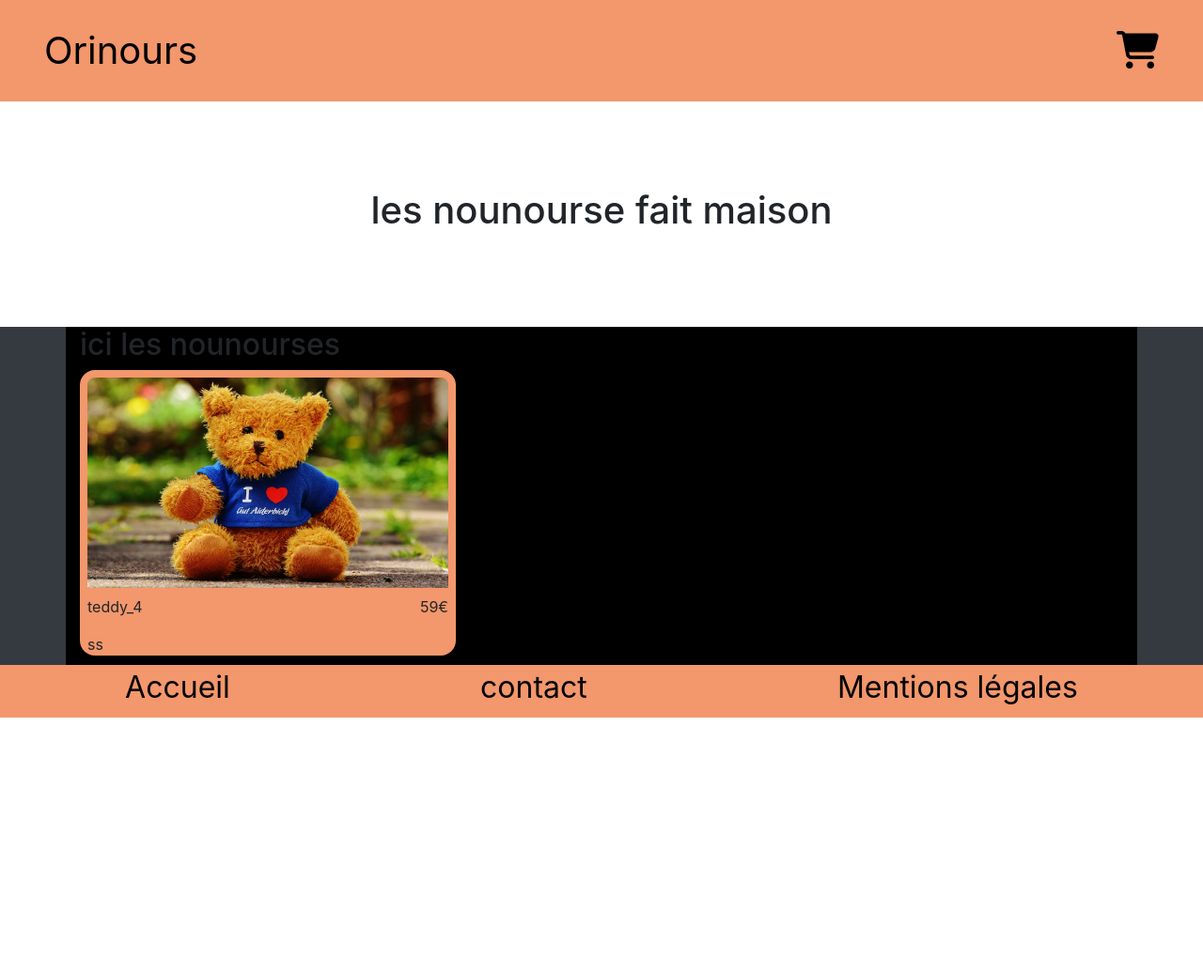
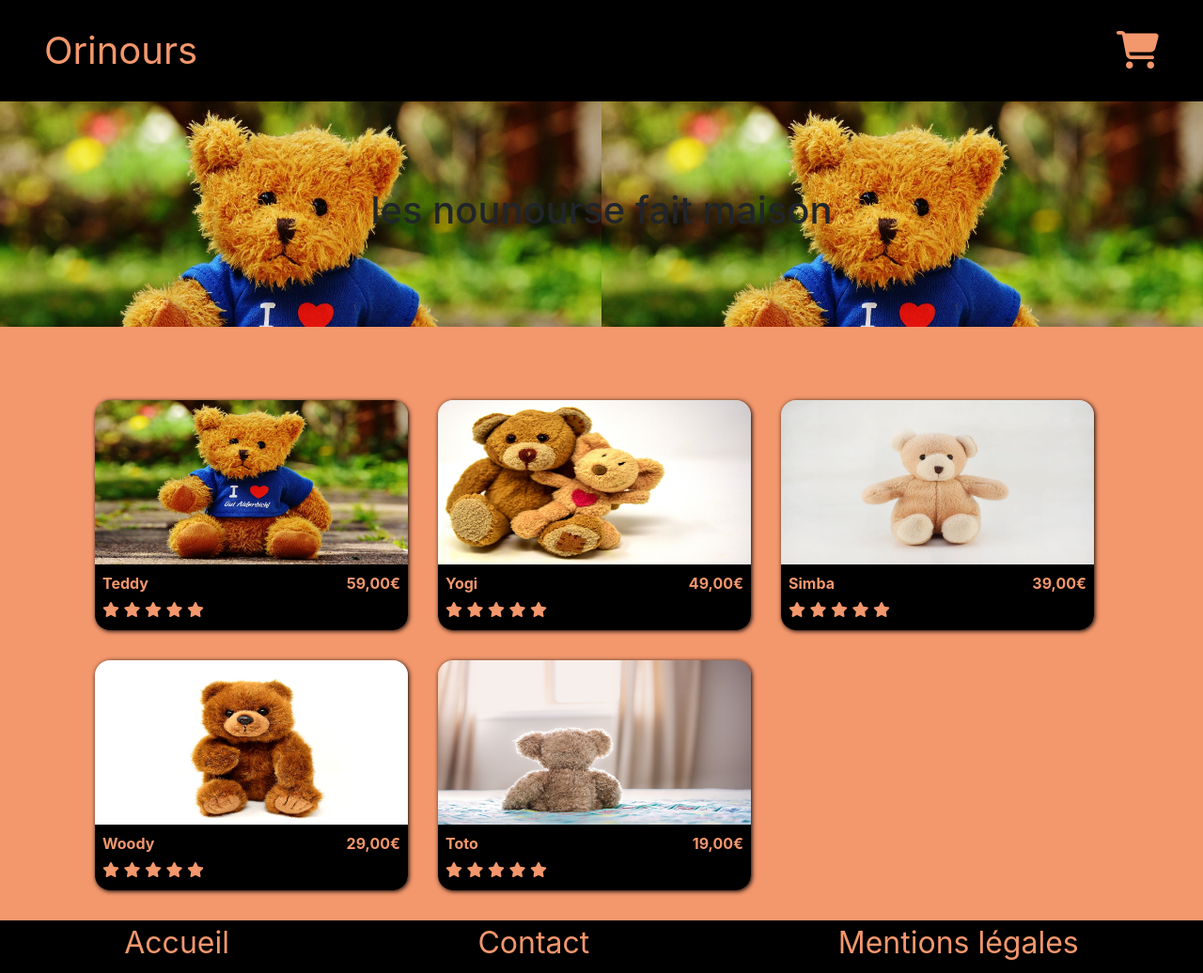
Before and after one commit to GitHubFaouaz/Oricono, a plain HTML site: page front-end/index.html in a window 1280 px wide. Shown: the whole page at 94% size. Before the commit the page ends 800 px from the top, so only its background shows below. Drawn offline with nearby package versions, Linux system fonts and the light colour scheme.

Commit message:
page principale

```diff
--- a/front-end/index.html
+++ b/front-end/index.html
@@ -9,13 +9,13 @@
 
     <!-- Bootstrap CSS -->
     <link rel="stylesheet" href="https://stackpath.bootstrapcdn.com/bootstrap/4.3.1/css/bootstrap.min.css" integrity="sha384-ggOyR0iXCbMQv3Xipma34MD+dH/1fQ784/j6cY/iJTQUOhcWr7x9JvoRxT2MZw1T" crossorigin="anonymous">
-    <link rel="stylesheet" href="style.css">
+    <link rel="stylesheet" href="./sass/style.css">
   </head>
   <body>
     <header>
         <div class="container-fluid col-12">
           <div id="header-container">
-            <nav class="navbar   "><!--bg-dark-->
+            <nav class="navbar   ">
                 <a href="index.html">Orinours</a>
                 <a href="cart.html"><i class="fas fa-shopping-cart"></i></a>
             </nav>
@@ -24,32 +24,90 @@
     </header>
     <main>
 
-
+    <section>
       <div class="contener-fluid contener-bear-photo" >
              <h1>les nounourse fait maison</h1>
       </div>
+    </section>
+    <section class="sectionNounours">
+      <div class="container-fluid  " >
 
-      <div class="container-fluid bg-dark " >
-        <div class="container  contener-bear">
           <h2>ici les nounourses</h2>
+          <div class="container container-bear">
         <article >
           <img src="img/teddy_4.jpg">
           <div class="div-details-photo">
-             <p class="nom-prix"><span>teddy_4</span> <span>59€</span></p>
-             <p class="etoile" >ss</p>
+             <p class="nom-prix"><span>Teddy</span> <span>59,00€</span></p>
+             <p class="etoile" >
+              <i class="fas fa-star star-on " aria-hidden="true"></i>
+              <i class="fas fa-star star-on " aria-hidden="true"></i>
+              <i class="fas fa-star star-on " aria-hidden="true"></i>
+              <i class="fas fa-star star-on " aria-hidden="true"></i>
+              <i class="fas fa-star star-on " aria-hidden="true"></i>
+             </p>
           </div>
-
         </article>
-
-
+        <article >
+          <img src="img/teddy_3.jpg">
+          <div class="div-details-photo">
+             <p class="nom-prix"><span>Yogi</span> <span>49,00€</span></p>
+             <p class="etoile" >
+              <i class="fas fa-star star-on " aria-hidden="true"></i>
+              <i class="fas fa-star star-on " aria-hidden="true"></i>
+              <i class="fas fa-star star-on " aria-hidden="true"></i>
+              <i class="fas fa-star star-on " aria-hidden="true"></i>
+              <i class="fas fa-star star-on " aria-hidden="true"></i>
+             </p>
+          </div>
+        </article>
+        <article >
+          <img src="img/teddy_2.jpg">
+          <div class="div-details-photo">
+             <p class="nom-prix"><span>Simba</span> <span>39,00€</span></p>
+             <p class="etoile" >
+               <i class="fas fa-star star-on " aria-hidden="true"></i>
+               <i class="fas fa-star star-on " aria-hidden="true"></i>
+               <i class="fas fa-star star-on " aria-hidden="true"></i>
+               <i class="fas fa-star star-on " aria-hidden="true"></i>
+               <i class="fas fa-star star-on " aria-hidden="true"></i>
+            </p>
+          </div>
+        </article>
+        <article >
+          <img src="img/teddy_1.jpg">
+          <div class="div-details-photo">
+             <p class="nom-prix"><span>Woody</span> <span>29,00€</span></p>
+             <p class="etoile" >
+              <i class="fas fa-star star-on " aria-hidden="true"></i>
+              <i class="fas fa-star star-on " aria-hidden="true"></i>
+              <i class="fas fa-star star-on " aria-hidden="true"></i>
+              <i class="fas fa-star star-on " aria-hidden="true"></i>
+              <i class="fas fa-star star-on " aria-hidden="true"></i>
+             </p>
+          </div>
+        </article>
+        <article >
+          <img src="img/teddy_5.jpg">
+          <div class="div-details-photo">
+             <p class="nom-prix"><span>Toto</span> <span>19,00€</span></p>
+             <p class="etoile" >
+              <i class="fas fa-star star-on " aria-hidden="true"></i>
+              <i class="fas fa-star star-on " aria-hidden="true"></i>
+              <i class="fas fa-star star-on " aria-hidden="true"></i>
+              <i class="fas fa-star star-on " aria-hidden="true"></i>
+              <i class="fas fa-star star-on " aria-hidden="true"></i>
+             </p>
+          </div>
+        </article>
         </div>
       </div>
+    </section>
     </main>
     <footer class="contener-fluid ">
       <div class="nav-footer">
         <a href="">Accueil</a>
-        <a href="">contact</a>
-        <a href=""> Mentions légales</a>
+        <a href="">Contact</a>
+        <a href="">Mentions légales</a>
 
       </div>
     </footer>
--- a/front-end/layout/_main.scss
+++ /dev/null
@@ -1,42 +0,0 @@
-
-.contener-bear-photo{
-
-    background:$color-white;
-
-height: 30vh;
-display: flex;
-justify-content: center;
-align-items: center;
-
-}
-article{
-    width: 25rem;
-   background: $color-peche;
-   border-radius: 1rem ;
-    img{
-        //object-fit: cover;
-        width: 25rem;
-        height: 15rem;
-        padding: 0.5rem;
-        border-radius: 1rem 1rem 0 0rem;
-    };
-    .div-details-photo{
-
-        padding: 0 0.5rem ;
-    }
-    .nom-prix{
-
-        display: flex;
-        justify-content: space-between;
-
-    }
-}
-.contener-bear{
-
-
-background:$color-black;
-
-height: 45vh;
-
-
-}
--- a/front-end/layout/_footer.scss
+++ b/front-end/sass/layout/_footer.scss
@@ -1,11 +1,11 @@
 .nav-footer{
 
-    background: $color-peche;
+    background: $color-black;
     height: 7vh;
     display: flex;
     justify-content: space-around;
     a{
-        color: $color-black;
+        color: $color-peche;
         font-size: 2rem;
     }
 }
--- a/front-end/layout/_header.scss
+++ b/front-end/sass/layout/_header.scss
@@ -1,9 +1,9 @@
 header{
-  background: $color-peche;
+  background: $color-black;
   padding: 1rem;
   a{
     font-size: 2.5rem;
-    color: $color-black;
+    color:$color-peche ;
 
   }
 }
--- /dev/null
+++ b/front-end/sass/layout/_main.scss
@@ -0,0 +1,79 @@
+
+.contener-bear-photo{
+
+    background-image:url("/front-end/img/teddy_4.jpg");
+    background-repeat: repeat;
+    background-size: 50%;
+
+height: 30vh;
+display: flex;
+justify-content: center;
+align-items: center;
+
+}
+.sectionNounours{
+
+    background: #f3976c;
+    h2{
+        text-align: center;
+        color: $color-peche;
+
+    }
+}
+.container-bear{
+
+
+
+    display: flex;
+
+    flex-wrap: wrap;
+
+    border-radius: 1rem 1rem 0 0;
+    padding-top: 1rem;
+    padding-bottom: 1rem;
+
+
+
+}
+article{
+    width: 30%;
+   background: $color-peche;
+   border-radius: 1rem ;
+   margin: 1rem;
+   box-shadow: 1px 1px 5px $color-black;
+   &:hover {
+    transform: scale(1.05);
+    transition: transform 550ms;
+
+   }
+    img{
+        //object-fit: cover;
+        width: 100%;
+        height: 175px;
+        object-fit: fill;
+        border-radius: 1rem 1rem 0 0rem;
+
+    };
+    .div-details-photo{
+
+        padding: 0.5rem 0.5rem ;
+        background: $color-black;
+        color: $color-peche;
+        height: 70px;
+        border-radius:0 0 1rem 1rem;
+        p{
+            margin-bottom: 0.2rem;
+        }
+
+
+    }
+    .nom-prix{
+
+        display: flex;
+        justify-content: space-between;
+        font-weight: bold;
+
+    }
+}
+
+//..........section product............................///////
```
Also changed, not shown: front-end/html/product.html (added, +60 -0 lines), front-end/sass/style.css (added), front-end/sass/style.scss (renamed from front-end/style.scss), front-end/sass/utils/_placeholders.scss (renamed from front-end/utils/_placeholders.scss), front-end/sass/utils/_variable.scss (renamed from front-end/utils/_variable.scss), front-end/style.css (deleted), 2 other files.
